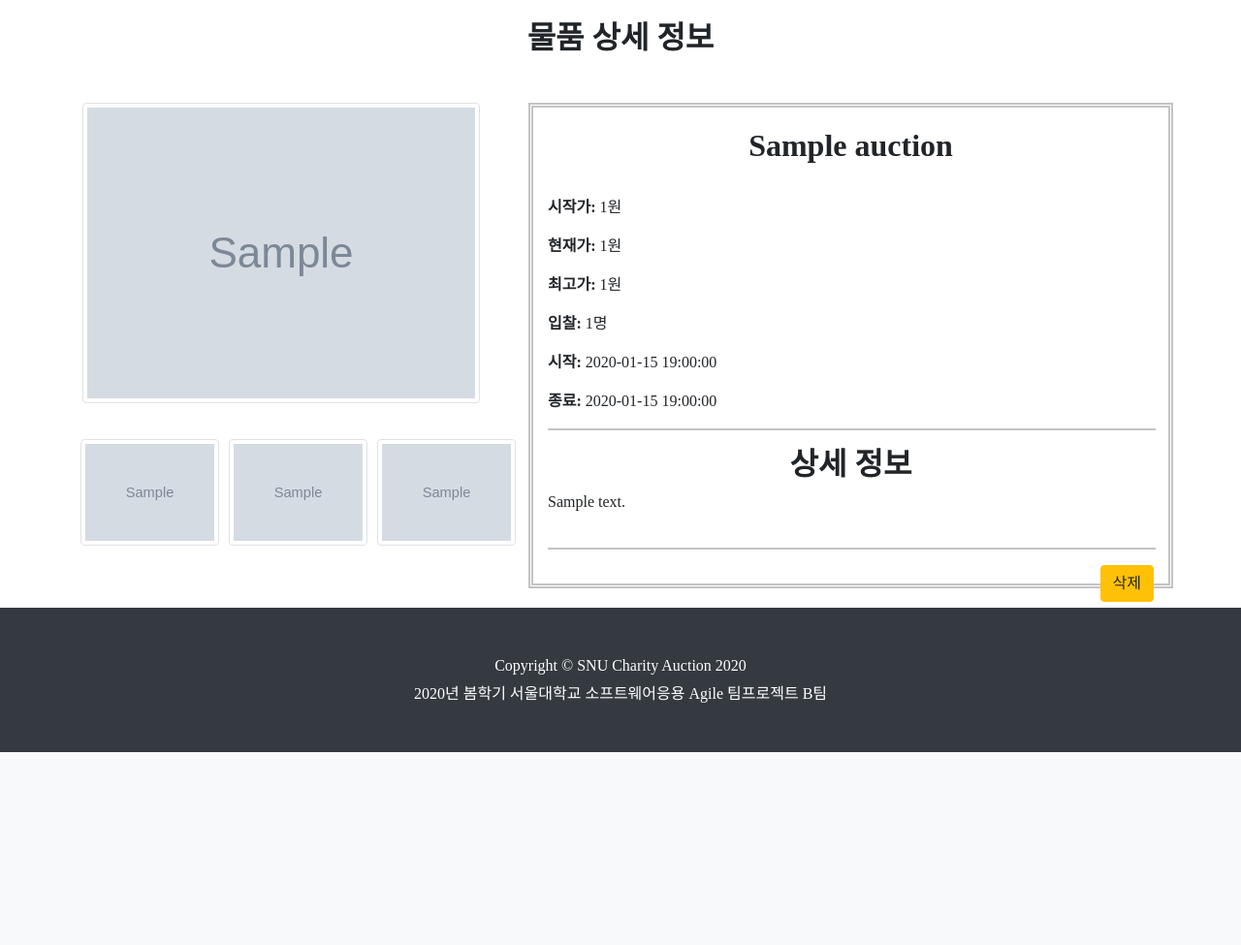
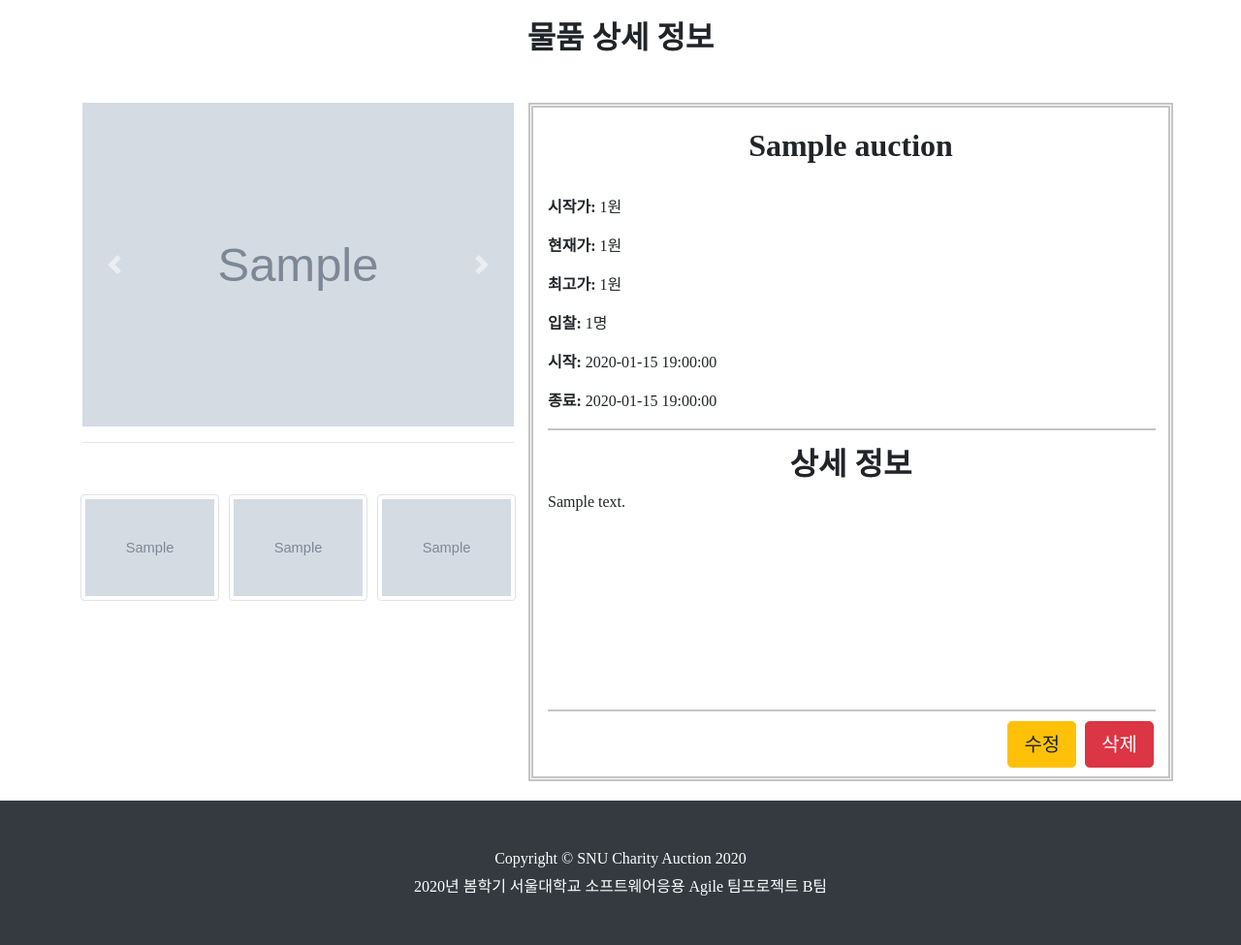
Before and after one commit to koyrkr/snu-charity-auction, a Django app: page /auction/detail/1/ in a window 1280 px wide. Shown: the part 56-1031 px from the top of the page at 97% size. Before the commit the page ends 832 px from the top, so only its background shows below. Run offline with Django 3.2, Linux system fonts and the light colour scheme; a user stored in the database is signed in; tables that the repository leaves empty hold one stand-in row (values such as "Sample post"); grey boxes marked "Sample" are stand-in pictures; some libraries are stand-ins or nearby versions; some web fonts are replaced.

Commit message:
Implement upload 3 images

```diff
--- a/auction/models.py
+++ b/auction/models.py
@@ -27,15 +27,15 @@ class User(AbstractUser):
 
 
 def image_path1(instance, filename):
-    return f'static/images/{instance.name}/1.jpg'
+    return f'auction/static/images/{instance.name}/1.jpg'
 
 
 def image_path2(instance, filename):
-    return f'static/images/{instance.name}/2.jpg'
+    return f'auction/static/images/{instance.name}/2.jpg'
 
 
 def image_path3(instance, filename):
-    return f'static/images/{instance.name}/3.jpg'
+    return f'auction/static/images/{instance.name}/3.jpg'
 
 
 class Auction(models.Model):
--- a/auction/templates/auction-detail.html
+++ b/auction/templates/auction-detail.html
@@ -6,53 +6,63 @@
 <section>
   <h2 class="text-center md-10 mb-5 font-weight-bold">물품 상세 정보</h2>
   <div class="container">
-    <div class="product-details"></div>
-      <div class="row">
-      <!--product-details-->
+      <div class="row" style="height: 700px;">
         <div class="col-sm-5">
-          <div class="view-product">
-            <img class="img-thumbnail mb-4" src="{% static '' %}{{ auction.image1|cut:'static/' }}" alt="">
+{#          <div class="view-product">#}
+{#            <img class="img-thumbnail mb-4" src="{% static '' %}{{ auction.image1|cut:'static/' }}" alt="">#}
+{#          </div>#}
+          <div id="carouselExampleControls" class="carousel slide" data-ride="carousel">
+            <div class="carousel-inner">
+              {% if auction.image1 %}
+                <div class="carousel-item active">
+                  <img src="{% static '' %}{{ auction.image1|cut:'static/' }}" class="d-block w-100" alt="">
                 </div>
-{#          <div id="carouselExampleControls" class="carousel slide" data-ride="carousel">#}
-{#            <div class="carousel-inner">#}
-{#              <div class="carousel-item active">#}
-{#                <img src="..." class="d-block w-100" alt="...">#}
-{#              </div>#}
-{#              <div class="carousel-item">#}
-{#                <img src="..." class="d-block w-100" alt="...">#}
-{#              </div>#}
-{#              <div class="carousel-item">#}
-{#                <img src="..." class="d-block w-100" alt="...">#}
-{#              </div>#}
-{#            </div>#}
-{#            <a class="carousel-control-prev" href="#carouselExampleControls" role="button" data-slide="prev">#}
-{#              <span class="carousel-control-prev-icon" aria-hidden="true"></span>#}
-{#              <span class="sr-only">Previous</span>#}
-{#            </a>#}
-{#            <a class="carousel-control-next" href="#carouselExampleControls" role="button" data-slide="next">#}
-{#              <span class="carousel-control-next-icon" aria-hidden="true"></span>#}
-{#              <span class="sr-only">Next</span>#}
-{#            </a>#}
-{#          </div>#}
+              {% endif %}
+              {% if auction.image2 %}
+                <div class="carousel-item">
+                  <img src="{% static '' %}{{ auction.image2|cut:'static/' }}" class="d-block w-100" alt="">
+                </div>
+              {% endif %}
+              {% if auction.image3 %}
+                <div class="carousel-item">
+                  <img src="{% static '' %}{{ auction.image3|cut:'static/' }}" class="d-block w-100" alt="">
+                </div>
+              {% endif %}
+            </div>
+            <a class="carousel-control-prev" href="#carouselExampleControls" role="button" data-slide="prev">
+              <span class="carousel-control-prev-icon" aria-hidden="true"></span>
+              <span class="sr-only">Previous</span>
+            </a>
+            <a class="carousel-control-next" href="#carouselExampleControls" role="button" data-slide="next">
+              <span class="carousel-control-next-icon" aria-hidden="true"></span>
+              <span class="sr-only">Next</span>
+            </a>
+          </div>
+          <hr style="margin-bottom: 40px;">
           <div class="view-other-image">
             <div class="row">
               <div class="p-2">
+                {% if auction.image1 %}
                   <div class="column">
                     <img class="img-responsive img-thumbnail float-left" src="{% static '' %}{{ auction.image1|cut:'static/' }}" alt="">
                   </div>
+                  {% endif %}
+                {% if auction.image2 %}
                   <div class="column">
                     <img class="img-responsive img-thumbnail float-left" src="{% static '' %}{{ auction.image2|cut:'static/' }}" alt="">
                   </div>
+                {% endif %}
+                {% if auction.image3 %}
                   <div class="column">
                     <img class="img-responsive img-thumbnail float-left" src="{% static '' %}{{ auction.image3|cut:'static/' }}" alt="">
                   </div>
+                {% endif %}
               </div>
             </div>
           </div>
         </div>
         <div class="col-sm-7" style="border: 5px double #c5c3c3;">
-          <div class="product-information" style="height: 85%;">
-            <!--/product-information-->
+          <div class="product-information" style="height: 585px;">
             <h2 class="text-center md-10 font-weight-bold" style="margin-top: 20px;">{{ auction.name }}</h2>
             &nbsp;
             <p><b>시작가:</b> {{ auction.min_bid | intcomma }}원</p>
@@ -65,14 +75,15 @@
             <h2 class="text-center md-10 font-weight-bold">상세 정보</h2>
             {{ auction.contents }}
           </div>
-          <div style="height: 15%;">
-            <hr style="border: solid 1px #c5c3c3; width: 100%;">
+          <div>
+            <hr style="border: solid 1px #c5c3c3; width: 100%; margin-bottom: 10px;">
             <div class="text-right">
               {% if not request.user.is_admin %}
                 <button class="btn btn-primary btn-lg" style="margin-right: 15px;" data-toggle="modal" data-target="#applyModal">입찰하기</button>
               {% endif %}
               {% if request.user.is_admin %}
-                <a href="/delete/{{ auction.id }}" onclick="return confirm('정말 삭제하시겠습니까?');" class="btn btn-warning">삭제</a>
+                <a href="/auction/modify/{{ auction.id }}" class="btn btn-warning btn-lg" style="margin-right: 5px;">수정</a>
+                <a href="/delete/{{ auction.id }}" onclick="return confirm('정말 삭제하시겠습니까?');" class="btn btn-danger btn-lg">삭제</a>
               {% endif %}
             </div>
             <div class="modal fade" id="applyModal" tabindex="-1" role="dialog"
@@ -128,9 +139,7 @@
               </div>
             </div>
           </div>
-          <!--/product-information-->
         </div>
-        <!--/product-details-->
       </div>
     </div>
   </div>
--- a/auction/views.py
+++ b/auction/views.py
@@ -59,7 +59,7 @@ def exit_view(request):
 
 
 def auction_view(request):
-    auctions = Auction.objects.all()
+    auctions = Auction.objects.all().filter(deleted_datetime=None)
     for auction in auctions:
         if timezone.now() >= auction.start_datetime and auction.state == '준비':
             auction.state = '진행중'
@@ -172,15 +172,17 @@ def create_auction(request):
     end_datetime = request.POST['end-datetime']
     min_bid = request.POST['min-bid']
     max_bid = request.POST['max-bid']
-
-    file = request.FILES['image1']
-    print(file)
+    file1 = request.FILES['image1']
+    file2 = request.FILES['image2']
+    file3 = request.FILES['image3']
 
     auction = Auction(
         admin_id=admin_id,
         name=name,
         contents=contents,
-        image1 = file,
+        image1=file1,
+        image2=file2,
+        image3=file3,
         start_datetime=start_datetime,
         end_datetime=end_datetime,
         min_bid=min_bid,
@@ -215,6 +217,45 @@ def modify_auction(request):
     auction = Auction.objects.get(id=auction_id)
     auction.name = name
     auction.contents = contents
+    try:
+        file1 = request.FILES['image1']
+        print(file1)
+        auction.image1 = file1
+    except:
+        pass
+    try:
+        file2 = request.FILES['image2']
+        print(file2)
+        auction.image2 = file2
+    except:
+        pass
+    try:
+        file3 = request.FILES['image3']
+        print(file3)
+        auction.image3 = file3
+    except:
+        pass
+    try:
+        is_deleted = request.POST['image1-delete']
+        print(is_deleted)
+        if is_deleted:
+            auction.image1 = None
+    except:
+        pass
+    try:
+        is_deleted = request.POST['image2-delete']
+        print(is_deleted)
+        if is_deleted:
+            auction.image2 = None
+    except:
+        pass
+    try:
+        is_deleted = request.POST['image3-delete']
+        print(is_deleted)
+        if is_deleted:
+            auction.image3 = None
+    except:
+        pass
     auction.start_datetime = start_datetime
     auction.end_datetime = end_datetime
     auction.min_bid = min_bid
```
Also changed, not shown: auction/templates/create-auction.html (+13 -6 lines), auction/templates/modify-auction.html (+34 -4 lines). Lines whose indentation alone changed are shown as unchanged.
